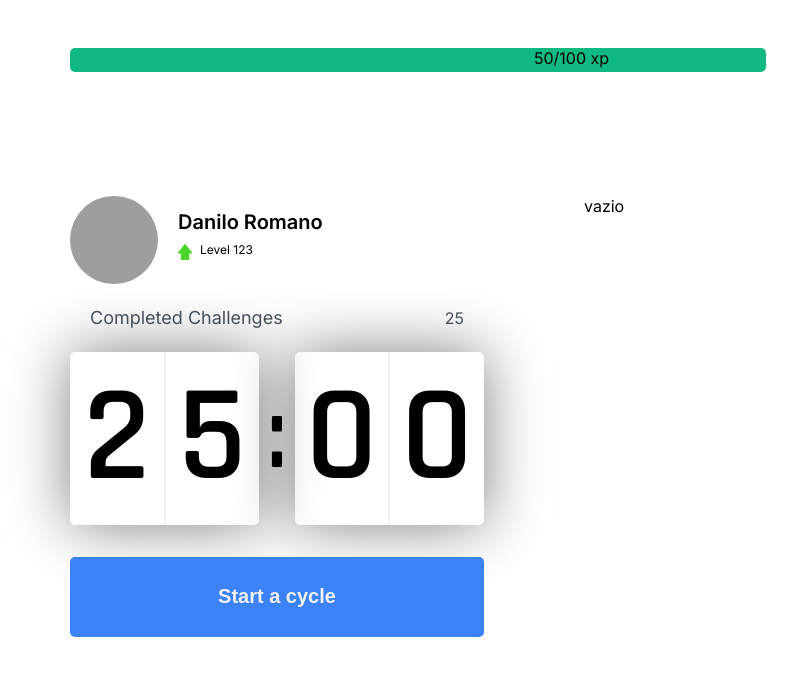
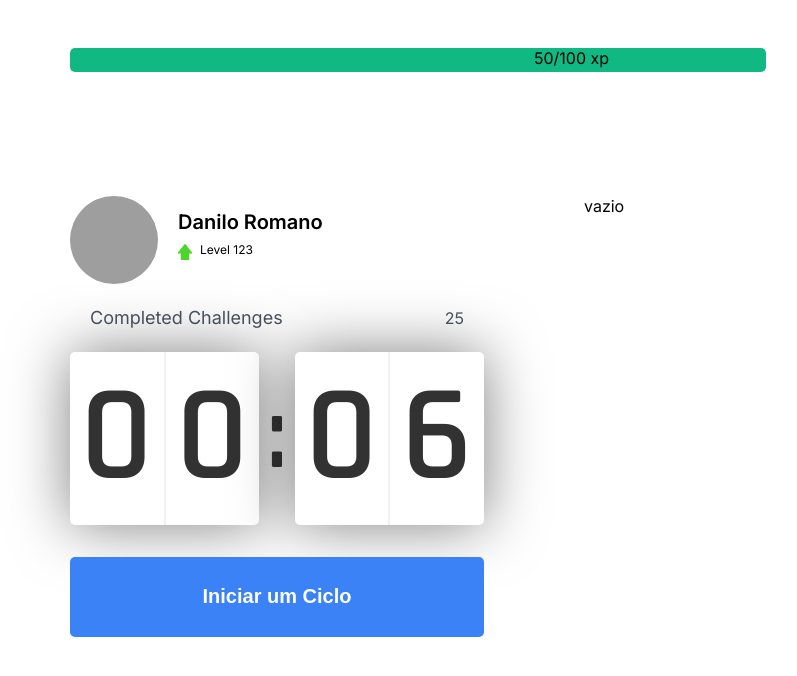
Before and after one commit to risaddex/nlw-moveit, a Next.js app: page / in a window 1280 px wide. Shown: the top 676 px of the page, without its empty margins (106-903 px from the left). Built offline with nearby package versions, Linux system fonts and the light colour scheme; grey boxes are pictures that could not be loaded.

Commit message:
Finished leftPanel

```diff
--- /dev/null
+++ b/src/components/Buttons/ActiveButton.tsx
@@ -0,0 +1,22 @@
+import styled from 'styled-components'
+import { Button } from './Button'
+
+export const ActiveButton = styled(Button)<{ isActive: boolean }>`
+  background: ${({ isActive }) =>
+    isActive
+      ? ({ theme }) => theme.colors.white
+      : ({ theme }) => theme.colors.blue};
+
+  color: ${({ isActive }) =>
+    isActive
+      ? ({ theme }) => theme.colors.title
+      : ({ theme }) => theme.colors.white};
+
+  &:hover {
+    background: ${({ isActive }) =>
+      isActive
+        ? ({ theme }) => theme.colors.red
+        : ({ theme }) => theme.colors.darkBlue};
+  }
+
+`
--- /dev/null
+++ b/src/components/Buttons/Button.tsx
@@ -0,0 +1,28 @@
+import styled from 'styled-components'
+
+export const Button = styled.button<{ disabled?: boolean}>`
+  width: 100%;
+  height: 5rem;
+
+  margin-top: 2rem;
+
+  display: flex;
+  align-items: center;
+  justify-content: center;
+  cursor: pointer;
+
+  border: 0;
+  border-radius: 5px;
+
+  font-size: 1.25rem;
+  font-weight: 600;
+
+  transition: background-color 0.5s;
+
+  &:disabled {
+    background: ${({ theme }) => theme.colors.white};
+    color: ${({ theme }) => theme.colors.text};
+    box-shadow: ${({ theme }) => theme.shadows.main };
+    cursor: not-allowed;
+  }
+`
--- /dev/null
+++ b/src/components/Buttons/index.tsx
@@ -0,0 +1,2 @@
+export { Button } from './Button'
+export { ActiveButton } from './ActiveButton'
--- a/src/components/Countdown/Button.tsx
+++ /dev/null
@@ -1,39 +0,0 @@
-import styled from "styled-components";
-
-interface ButtonProps  {
-  type: 'submit' | 'button'
-  children: string
-}
-
-const StyledButton = styled.button<ButtonProps>`
-  width: 100%;
-  height: 5rem;
-
-  margin-top: 2rem;
-
-  display: flex;
-  align-items: center;
-  justify-content: center;
-
-  border: 0;
-  border-radius: 5px;
-
-  background: ${({ theme: { colors: { blue }}}) => blue };
-  color: ${({ theme: { colors: { white }}}) => white };
-
-  font-size: 1.25rem;
-  font-weight: 600;
-
-  transition: background-color 0.5s;
-
-  &:hover {
-    background-color: ${({ theme: { colors: { darkBlue }}}) => darkBlue };
-    cursor: pointer;
-  }
-`
-
-export const Button = ({ toggleCount }) => (
-  <StyledButton type="button" onClick={toggleCount}>
-    Start a cycle
-  </StyledButton>
-)
--- a/src/components/Countdown/index.tsx
+++ b/src/components/Countdown/index.tsx
@@ -1,33 +1,41 @@
 import React, { useEffect, useState } from 'react'
-import { Button } from './Button'
+import { ActiveButton } from '../Buttons'
 import { Clock } from './Clock'
 import styled from 'styled-components'
+import { Button } from '../Buttons'
 
+let countdownTimeout: NodeJS.Timeout
 
 export const Countdown = () => {
-  const [time, setTime] = useState(25 * 60)
-  const [active, setActive] = useState(false)
+  const [time, setTime] = useState(0.1 * 60)
+  const [isActive, setIsActive] = useState(false)
+  const [hasFinished, setHasFinished] = useState(false)
 
   const minutes = Math.floor(time / 60)
   const seconds = time % 60
 
-  const [minLeft, minRight] = String(minutes)
-    .padStart(2, '0')
-    .split('')
-  const [secLeft, secRight] = String(seconds)
-    .padStart(2, '0')
-    .split('')
+  const [minLeft, minRight] = String(minutes).padStart(2, '0').split('')
+  const [secLeft, secRight] = String(seconds).padStart(2, '0').split('')
 
   useEffect(() => {
-    if (time > 0 && active) {
-      setTimeout(() => {
+    if (time > 0 && isActive) {
+      countdownTimeout = setTimeout(() => {
         setTime(time - 1)
       }, 1000)
+    } else if (isActive && time === 0) {
+      setHasFinished(true)
+      setIsActive(false)
     }
-  }, [time, active])
+  }, [time, isActive])
 
   const toggleCountdown = () => {
-    setActive(!active)
+    setIsActive(true)
+  }
+
+  const resetCountdown = () => {
+    setTime(0.1 * 60)
+    clearTimeout(countdownTimeout)
+    setIsActive(false)
   }
 
   return (
@@ -40,7 +48,18 @@ export const Countdown = () => {
           secRight={secRight}
         />
       </CountdownContainer>
-      <Button toggleCount={toggleCountdown} />
+
+      {hasFinished ? (
+        <Button disabled>Ganho mizeravi</Button>
+      ) : (
+        <ActiveButton
+          type="button"
+          onClick={isActive ? resetCountdown : toggleCountdown}
+          isActive={isActive}
+        >
+          {isActive ? 'Abandonar Ciclo' : 'Iniciar um Ciclo'}
+        </ActiveButton>
+      )}
     </>
   )
 }
@@ -50,7 +69,11 @@ const CountdownContainer = styled.div`
   align-items: center;
   font-family: Rajdhani;
   font-weight: 600;
-  color: var(--title);
+  color: ${({
+    theme: {
+      colors: { title },
+    },
+  }) => title};
 
   > span {
     font-size: 6.25rem;
@@ -64,8 +87,18 @@ const CountdownContainer = styled.div`
     align-items: center;
     justify-content: space-evenly;
 
-    background: var(--white);
-    box-shadow: 0 0 60px rgba(0, 0, 0, 0.5);
+    background: ${({
+      theme: {
+        colors: { white },
+      },
+    }) => white};
+
+    box-shadow: ${({
+      theme: {
+        shadows: { main },
+      },
+    }) => main};
+
     border-radius: 5px;
     font-size: 8.5rem;
     text-align: center;
--- a/src/components/LeftPanel/index.tsx
+++ b/src/components/LeftPanel/index.tsx
@@ -14,7 +14,7 @@ export const LeftPanel = () => {
 }
 
 const PanelContainer = styled.div`
-  width: 100%;
+  min-width: 100%;
   display: flex;
   flex-direction: column;
 `
--- a/src/styles/theme.ts
+++ b/src/styles/theme.ts
@@ -5,10 +5,17 @@ const myTheme: DefaultTheme = {
   borderRadius: '5px',
 
   colors: {
-    white: '#f2f2f2',
+    white: '#fff',
     blue: 'rgba(59, 130, 246,1)',
     darkBlue: 'rgba(30, 64, 175, 1)',
+    red: 'rgb(243, 21, 21)',
+    title: 'rgb(50, 50, 50)',
+    text: 'rgb(25, 25, 25)'
   },
+
+  shadows: {
+    main: '0 0 60px rgba(0, 0, 0, 0.5)',
+  }
 }
 
 export { myTheme }
--- a/styled.d.ts
+++ b/styled.d.ts
@@ -6,5 +6,7 @@ declare module 'styled-components' {
     borderRadius: string
 
     colors: Object<string>
+
+    shadows: Object<string>
   }
 }
```
